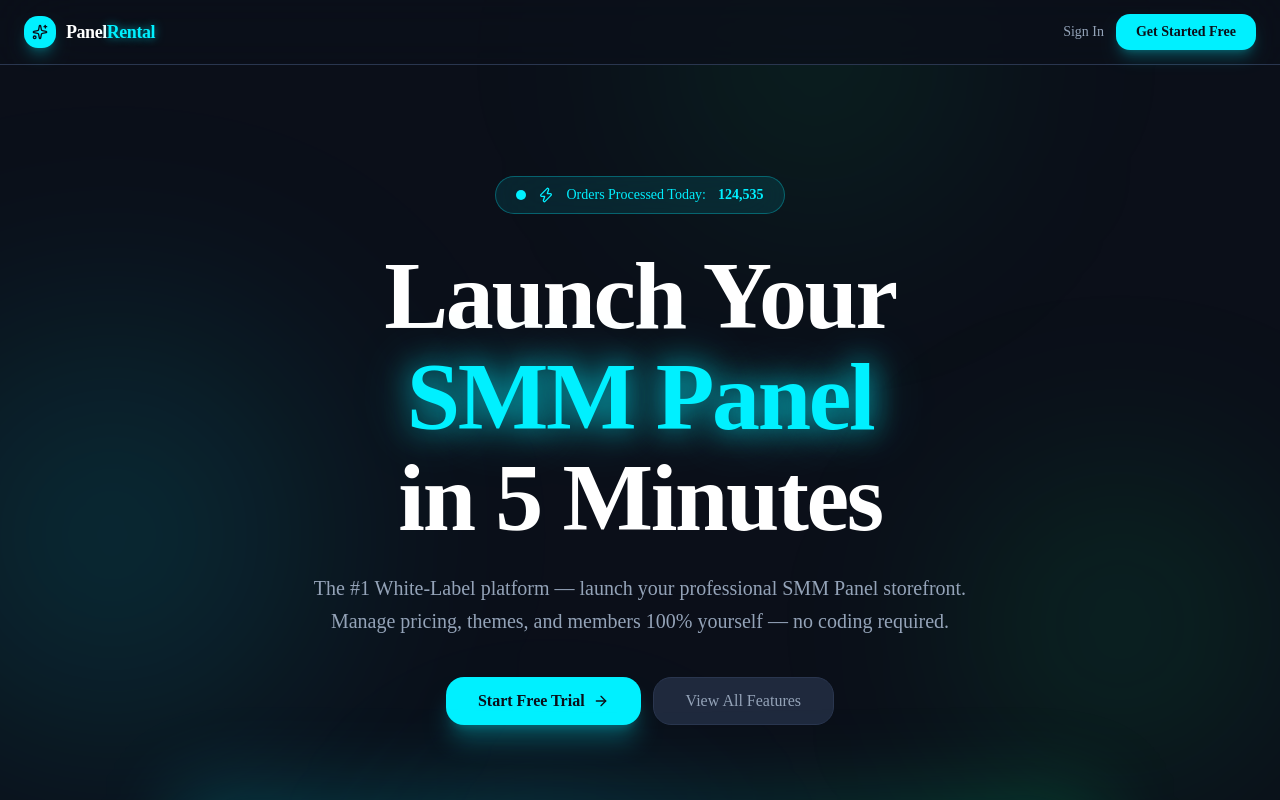
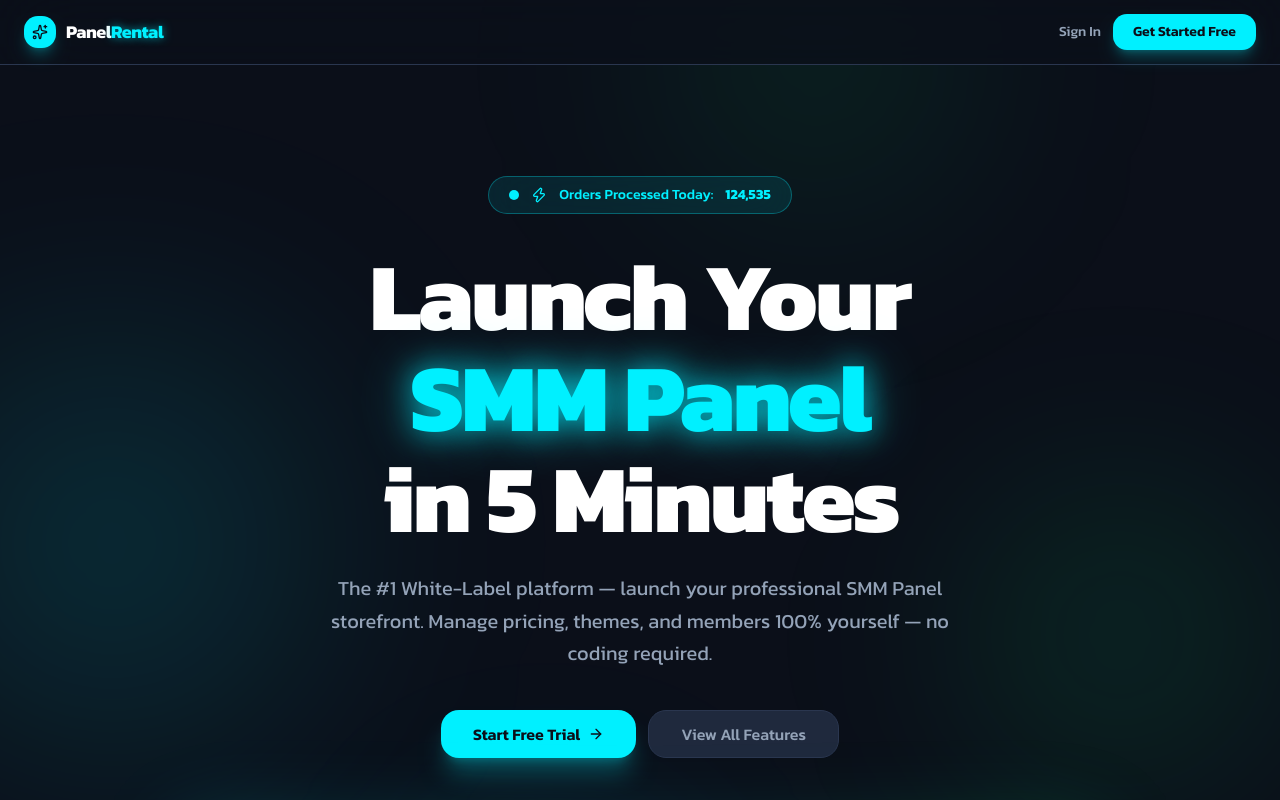
Before and after one commit to Theeraphong01/panel-rental, a Next.js app: page / in a window 1280 px wide. Shown: the top 800 px of the page. Built offline with nearby package versions, Linux system fonts and the light colour scheme.

Commit message:
feat: switch to Kanit Thai font for better Thai typography

```diff
--- a/src/app/globals.css
+++ b/src/app/globals.css
@@ -7,9 +7,9 @@
 @theme inline {
   --color-background: var(--background);
   --color-foreground: var(--foreground);
-  --font-sans: var(--font-sans);
-  --font-mono: var(--font-geist-mono);
-  --font-heading: var(--font-sans);
+  --font-sans: var(--font-kanit);
+  --font-mono: ui-monospace, SFMono-Regular, Menlo, Monaco, Consolas, monospace;
+  --font-heading: var(--font-kanit);
   --color-sidebar-ring: var(--sidebar-ring);
   --color-sidebar-border: var(--sidebar-border);
   --color-sidebar-accent-foreground: var(--sidebar-accent-foreground);
--- a/src/app/layout.tsx
+++ b/src/app/layout.tsx
@@ -1,17 +1,14 @@
 import type { Metadata } from "next";
-import { Geist, Geist_Mono } from "next/font/google";
+import { Kanit } from "next/font/google";
 import { Toaster } from "@/components/ui/sonner";
 import AuthProvider from "@/components/auth-provider";
 import "./globals.css";
 
-const geistSans = Geist({
-  variable: "--font-geist-sans",
-  subsets: ["latin"],
-});
-
-const geistMono = Geist_Mono({
-  variable: "--font-geist-mono",
-  subsets: ["latin"],
+const kanit = Kanit({
+  variable: "--font-kanit",
+  subsets: ["thai", "latin"],
+  weight: ["300", "400", "500", "600", "700", "800"],
+  display: "swap",
 });
 
 export const metadata: Metadata = {
@@ -25,7 +22,7 @@ export default function RootLayout({
   children: React.ReactNode;
 }>) {
   return (
-    <html lang="th" className={`${geistSans.variable} ${geistMono.variable} h-full antialiased dark`}>
+    <html lang="th" className={`${kanit.variable} h-full antialiased dark`}>
       <body className="min-h-full flex flex-col">
         <AuthProvider>
           {children}
--- a/src/styles/storefront.css
+++ b/src/styles/storefront.css
@@ -5,7 +5,7 @@
   flex-direction: column;
   background: #f8fafc;
   color: #1e293b;
-  font-family: -apple-system, BlinkMacSystemFont, "Segoe UI", Roboto, sans-serif;
+  font-family: var(--font-kanit), ui-sans-serif, system-ui, sans-serif;
 }
 
 .store-header {
```
